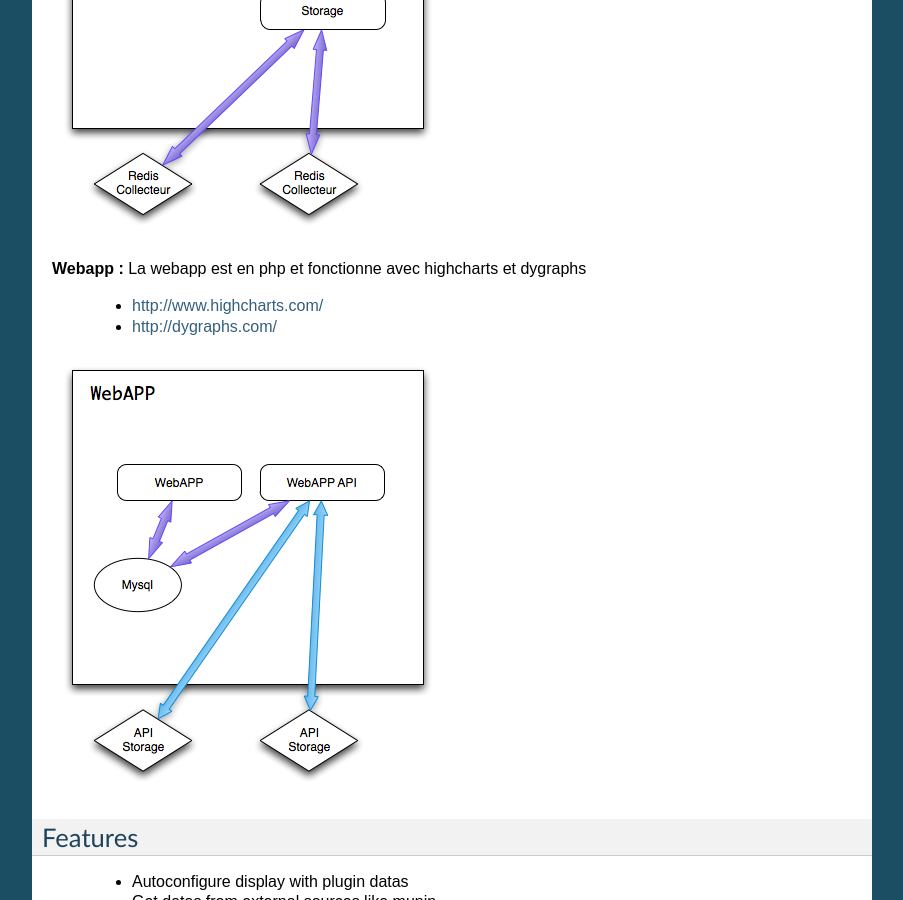
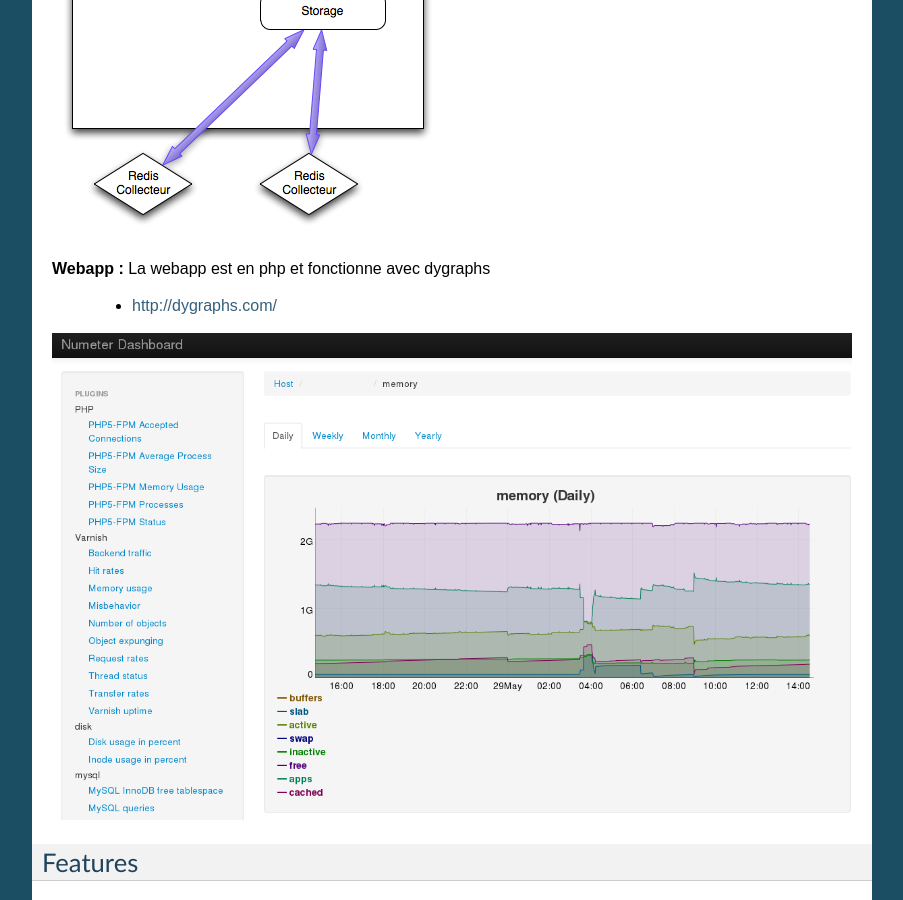
Before and after one commit to redhat-cip/numeter, a Sphinx documentation site: the page built from docs/overview.rst, in a window 1280 px wide and 900 px high, scrolled down 2045 px. Shown: the whole window, without its empty margins (198-1101 px from the left). Built offline with Sphinx 7.4.7, drawn with Linux system fonts in a browser that asks for light colours.

Commit message:
Update doc

```diff
--- a/docs/overview.rst
+++ b/docs/overview.rst
@@ -40,9 +40,8 @@ Cela permet de ne pas perdre de valeurs en cas de coupure réseau entre le polle
 
 .. image:: img/storage.png
 
-**Webapp :** La webapp est en php et fonctionne avec highcharts et dygraphs
+**Webapp :** La webapp est en php et fonctionne avec dygraphs
 
-    * http://www.highcharts.com/
     * http://dygraphs.com/
 
 .. image:: img/webapp.png
```
Also changed, not shown: docs/img/webapp.png.
